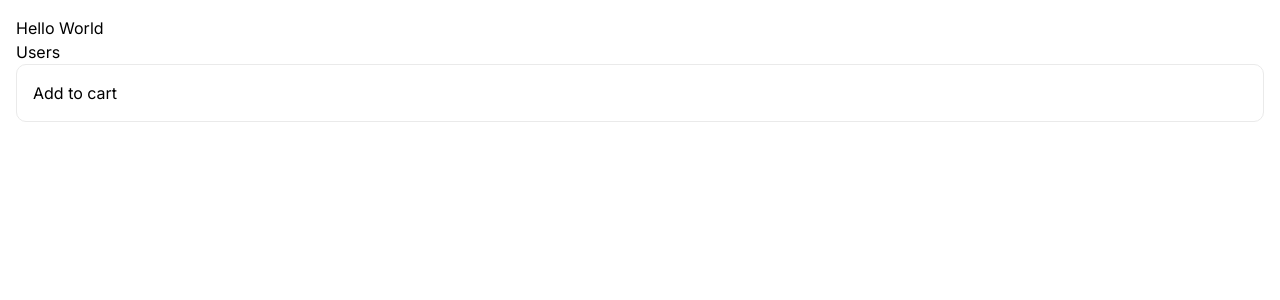
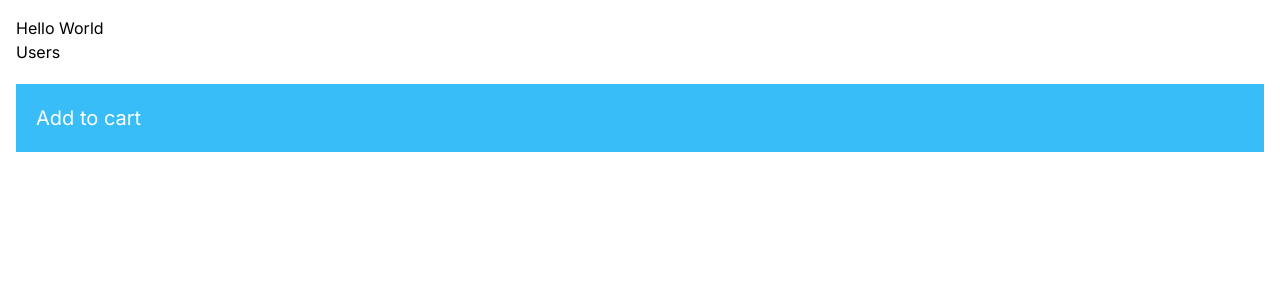
Before and after one commit to johntrehearn/issueTrackerFS, a Next.js app in the folder next-app/: page / in a window 1280 px wide. Shown: the top 300 px of the page. Built offline with nearby package versions, Linux system fonts and the light colour scheme.

Commit message:
Tailwind styling

```diff
--- a/next-app/app/components/ProductCard/ProductCard.tsx
+++ b/next-app/app/components/ProductCard/ProductCard.tsx
@@ -1,14 +1,27 @@
 import React from 'react'
 import AddToCart from '../AddToCart'
-import styles from './ProductCard.module.css'
+// REMOVED FOR TAILWIND EG - import styles from './ProductCard.module.css'
 
 // styles imported from ProductCard.module.css is a JS object. So the classes we define int the css module will end up being properties of the object (styles object)
 
 
+//OLD VERSION for CSS MODULES
+// const ProductCard = () => {
+//     return (
+//         <div className={styles.card}>
+//             <AddToCart />
+//         </div>
+//     )
+// }
+
+//export default ProductCard
+
+
+// With Tailwind CSS if you press CTRL and SPACE you will get a list of all the Tailwind classes you can use. But it shows on MAC automatically.
 
 const ProductCard = () => {
     return (
-        <div className={styles.card}>
+        <div className='p-5 my-5 bg-sky-400 text-white text-xl hover:bg-sky-600'>
             <AddToCart />
         </div>
     )
```
